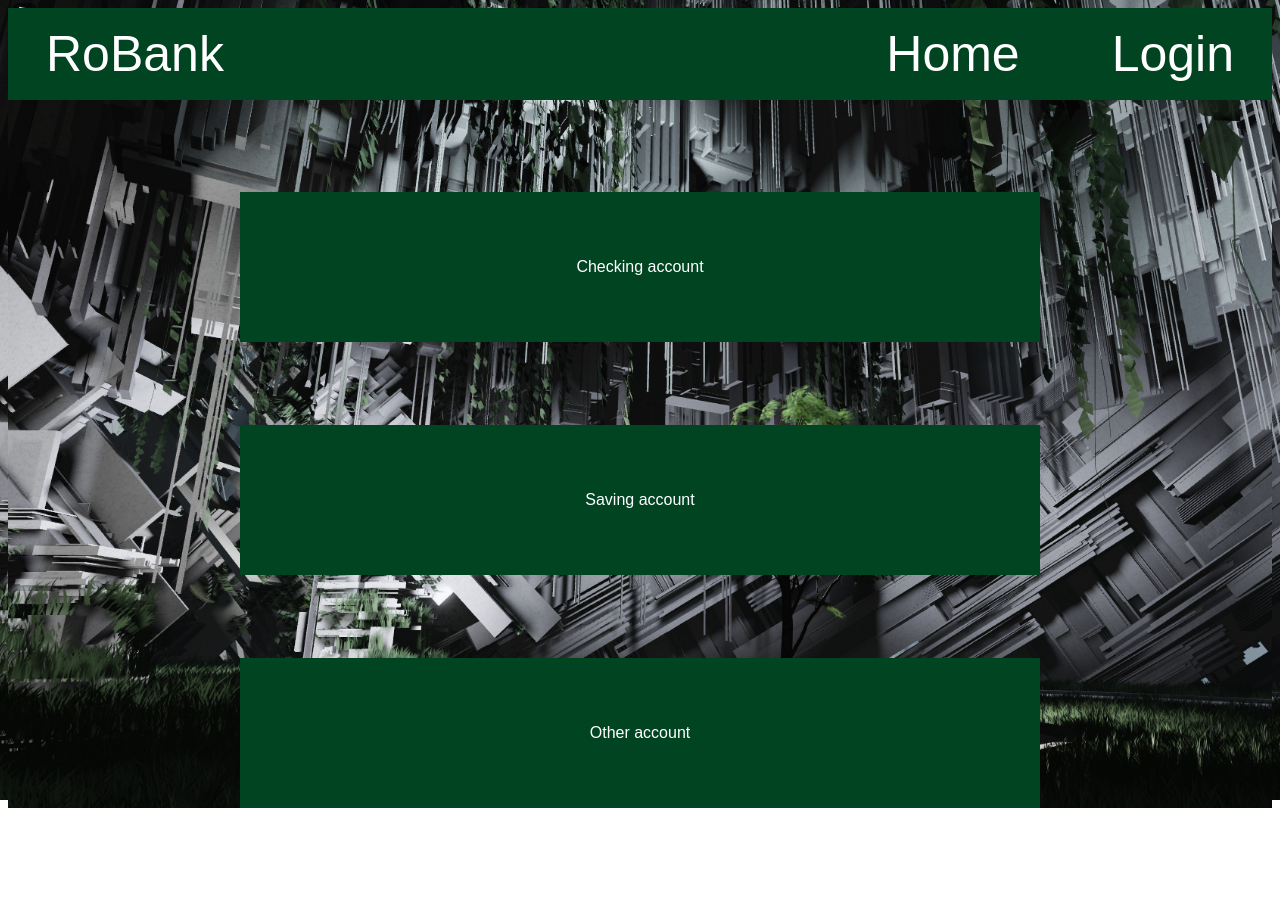
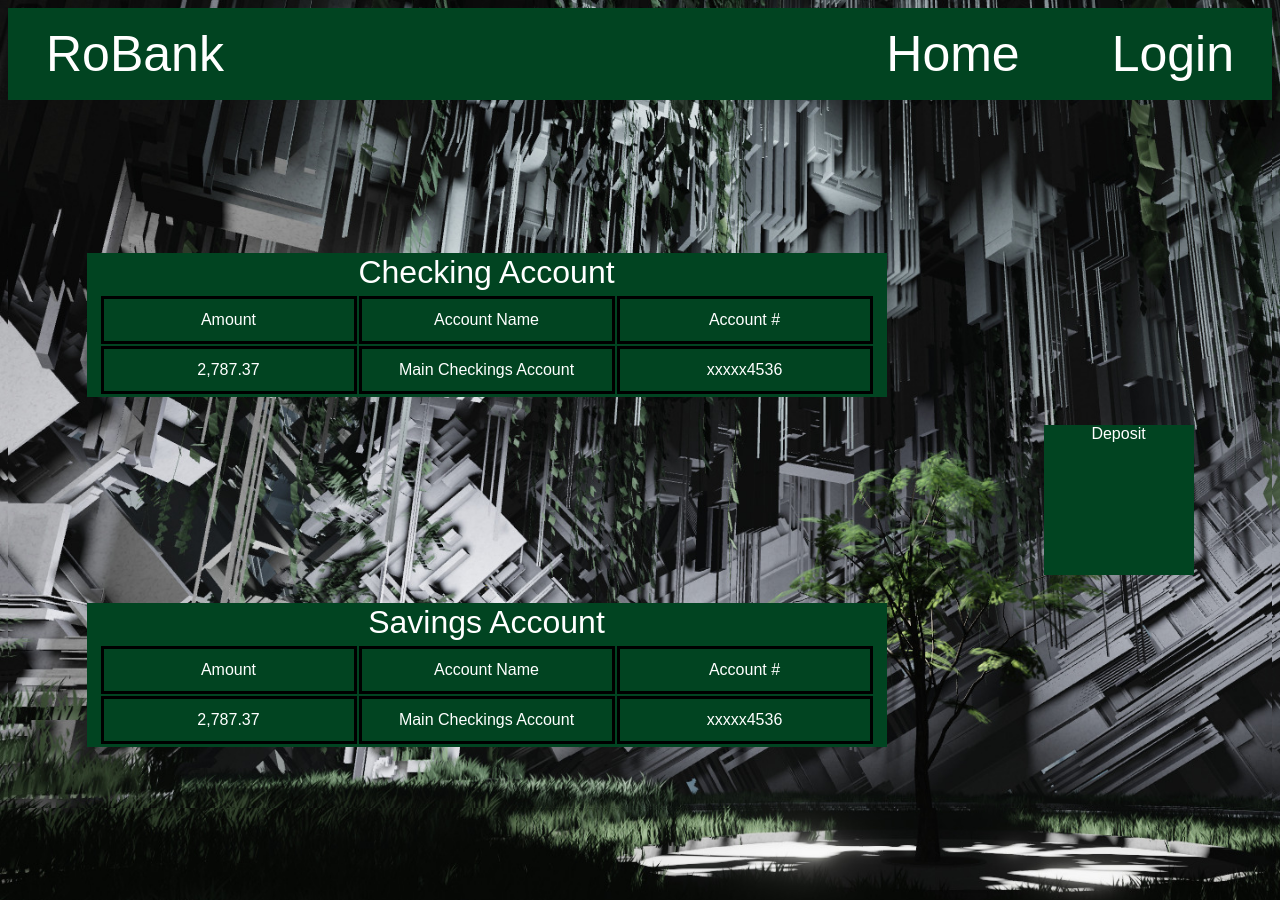
Before and after one commit to J-M0101/RoBankCmpe131, a PHP site: page /accountInfo.html in a window 1280 px wide. Run offline with PHP 8.4, Linux system fonts and the light colour scheme.

Commit message:
Switching to a new branch

```diff
--- a/Styles.css
+++ b/Styles.css
@@ -6,9 +6,10 @@ body, html {
   height: 100%;
   font-family: Arial;
   color: white;
+  background-color: black;
   background-image: url('TestBackground.jpeg');
   background-repeat: no-repeat;
-  background-size: cover;
+  background-size:130%
 }
 
 body{
@@ -60,7 +61,7 @@ body{
   width: inherit;
   height: inherit;
   align-self: center;
-  justify-content: space-between;
+  justify-content: space-around;
 
 
 }
@@ -70,7 +71,7 @@ body{
   width: 200rem;
   align-self:center;
   justify-content: center;
-  margin-bottom: 15rem;
+
 
 
 }
@@ -84,21 +85,19 @@ body{
   background-color: #014421;
   border: none;
   font-size: 5rem;
-  margin-top: 5rem;
 }
 
 .centerBox2{
   display: flex;
   align-self:center;
   align-items: center;
-   width: 80rem;
+  width: 80rem;
   height: 30rem;
   justify-content: center;
   background-color: #014421;
-  border-radius: 10px;
-  margin-right: 100px;
-  margin-top: 80px;
-  margin-bottom: 25px;
+
+  /* margin-top: 80px; */
+  /* margin-bottom: 25px; */
 
 }
 
@@ -109,6 +108,12 @@ body{
   font-size: 3rem;
 }
 
+.submitBtn{
+  display: flex;
+  justify-content: center;
+  margin-top: 2rem;
+}
+
 /* Page 2 */
 
 .parentBox{
@@ -116,7 +121,7 @@ body{
   width: inherit;
   height: inherit;
   align-self: center;
-  justify-content: center;
+  justify-content: space-around;
 }
 input{
   font-size: xx-large;
@@ -132,16 +137,48 @@ input{
 
 }
 
+.infoBox{
+  display: flex;
+
+}
+
+table td {
+  border: solid 3px black;
+  width: 16rem;
+  height: 3rem;
+  word-wrap: break-word;
+  background-color: #014421;
+  text-align: center;
+}
+
+
 .checkingsaccount{
   display: flex;
-  justify-content: center;
-  height: 150px;
+  justify-content: space-around;
+  height: 9rem;
   align-items: center;
-  border-width: thick;
+  /* border-width: thick; */
   background-color: #014421;
+  flex-direction: column;
+  font-size: 2rem;
 }
 
-.submitBtn{
+.depoBox{
   display: flex;
   justify-content: center;
+  align-self: center;
+  background-color: #014421;
+  height: 150px;
+  width: 150px;
 }
+
+/* .deposit{ */
+  /* display: flex;
+  /* justify-content: space-around; */
+  /* height: 9rem;
+  align-items: center; */
+  /* border-width: thick; */
+  /* background-color: #014421;
+  flex-direction: column;
+  font-size: 2rem; */ */
+/* } */
--- a/accountInfo.html
+++ b/accountInfo.html
@@ -2,10 +2,10 @@
   <head>
     <meta charset="UTF-8">
     <link rel="stylesheet" href="styles.css">
-    <title>Robank ATM Login</title>
+    <title>Account Info</title>
   </head>
 
-  <body> <!-- Top of bar box. Designed with CSS flexdispalays.  -->
+  <body>
 
     <div class = "topBox">
 
@@ -26,13 +26,47 @@
     <div class = "parentBox">
       <div class = "lowerBackdrop">
         <div class = "checkingsaccount">
-          Checking account
+          Checking Account
+          <div class = "infoBox">
+            <table>
+              <tbody>
+                <tr>
+                  <td>Amount</td>
+                  <td>Account Name</td>
+                  <td>Account #</td>
+                </tr>
+                <tr>
+                  <td>2,787.37</td>
+                  <td>Main Checkings Account</td>
+                  <td>xxxxx4536</td>
+                </tr>
+              </tbody>
+            </table>
+          </div>
         </div>
         <div class = "checkingsaccount">
-          Saving account
+          Savings Account
+          <div class = "infoBox">
+            <table>
+              <tbody>
+                <tr>
+                  <td>Amount</td>
+                  <td>Account Name</td>
+                  <td>Account #</td>
+                </tr>
+                <tr>
+                  <td>2,787.37</td>
+                  <td>Main Checkings Account</td>
+                  <td>xxxxx4536</td>
+                </tr>
+              </tbody>
+            </table>
+          </div>
         </div>
-        <div class = "checkingsaccount">
-          Other account
+      </div>
+      <div class = "depoBox">
+        <div class = "deposit">
+          Deposit
         </div>
       </div>
     </div>
```
Also changed, not shown: ATMDeposite.html (renamed from ATMLogin.html, +0 -18 lines).
